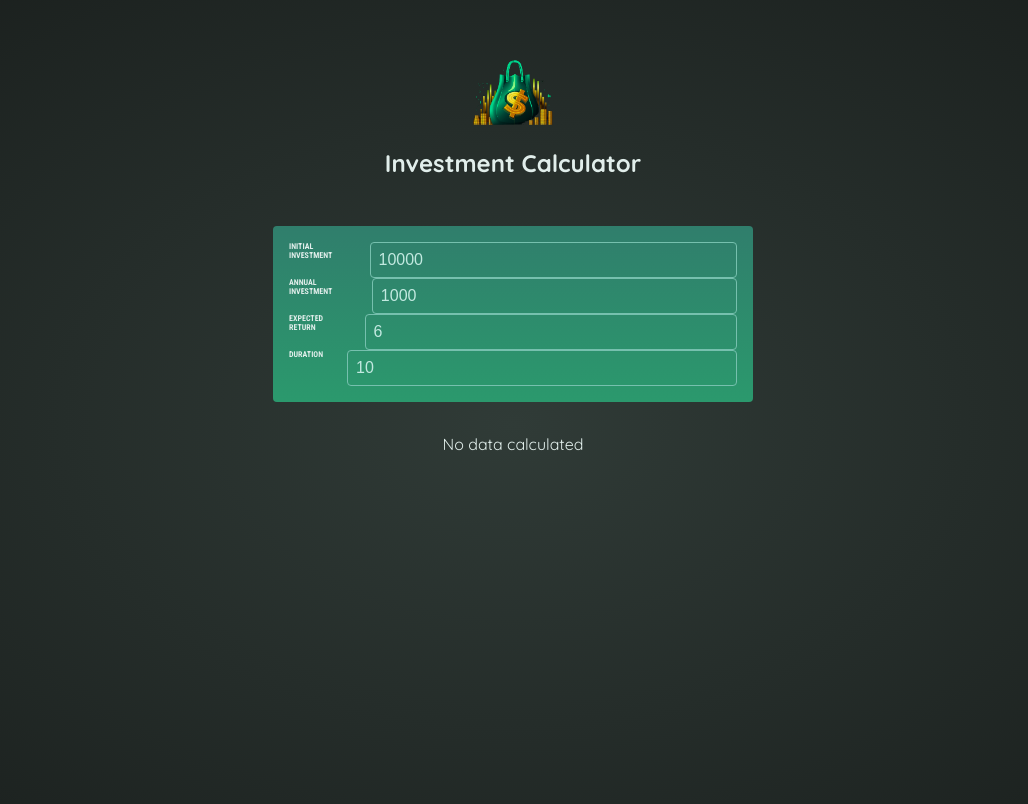
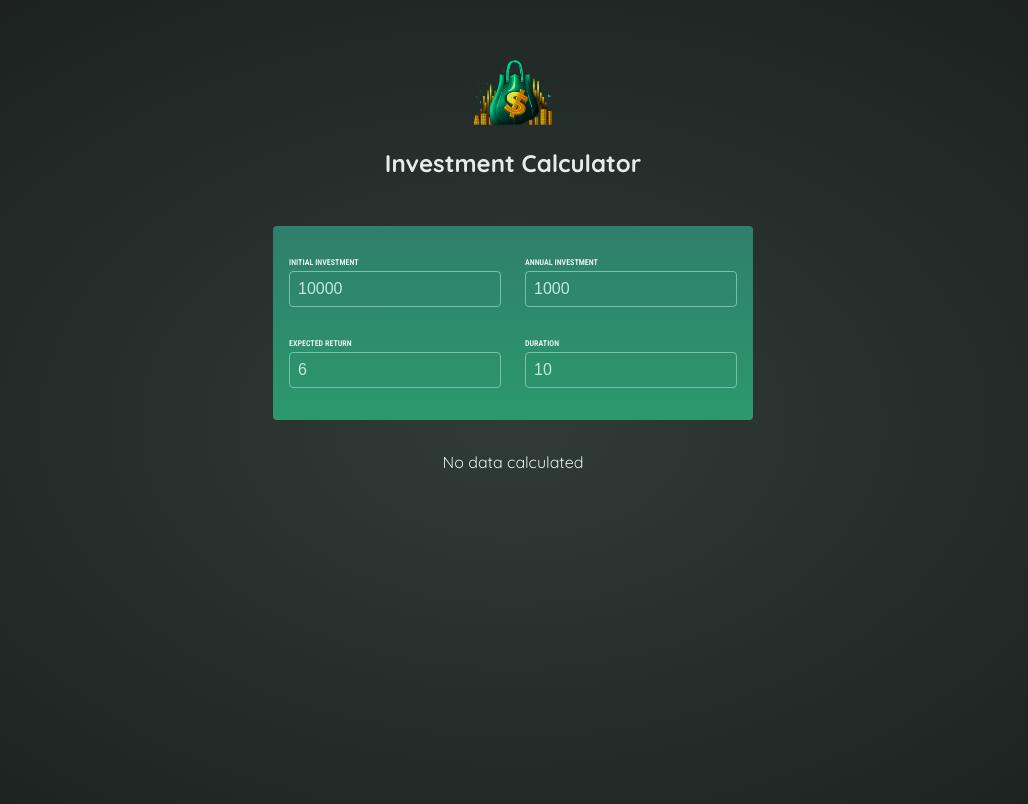
Before and after one commit to Oxana2014/InvestmentCalculator2, a React (Vite) app: page / in a window 1280 px wide. Shown: the top 804 px of the page, without its empty margins (127-1155 px from the left). Built offline with nearby package versions, Linux system fonts and the light colour scheme.

Commit message:
Change some styling

```diff
--- a/src/components/InputGroup.jsx
+++ b/src/components/InputGroup.jsx
@@ -6,9 +6,9 @@ export default function InputGroup({ label, id, value, onChange }) {
     onChange(id, event.target.value);
   }
   return (
-    <div className="input-group ">
+    <p >
       <label htmlFor={id}>{label}</label>
-      <input type="number" id={id} onChange={ handleInput} value={value} min='0' />
-    </div>
+      <input type="number" id={id} required onChange={ handleInput} value={value} min='0' />
+    </p>
   );
 }
--- a/src/components/UserInput.jsx
+++ b/src/components/UserInput.jsx
@@ -18,7 +18,8 @@ return currentUserInput
 
   }
   return (
-    <div id="user-input">
+    <section id="user-input">
+    <div className="input-group">
       <InputGroup
         label="INITIAL INVESTMENT"
         id="initialInvestment"
@@ -31,6 +32,8 @@ return currentUserInput
         value={userInput["annualInvestment"]}
         onChange={handleInputs}
       />
+      </div >
+      <div className="input-group">
       <InputGroup
         label="EXPECTED RETURN"
         id="expectedReturn"
@@ -44,5 +47,6 @@ return currentUserInput
         onChange={ handleInputs}
       />
     </div>
+    </section>
   );
 }
```
